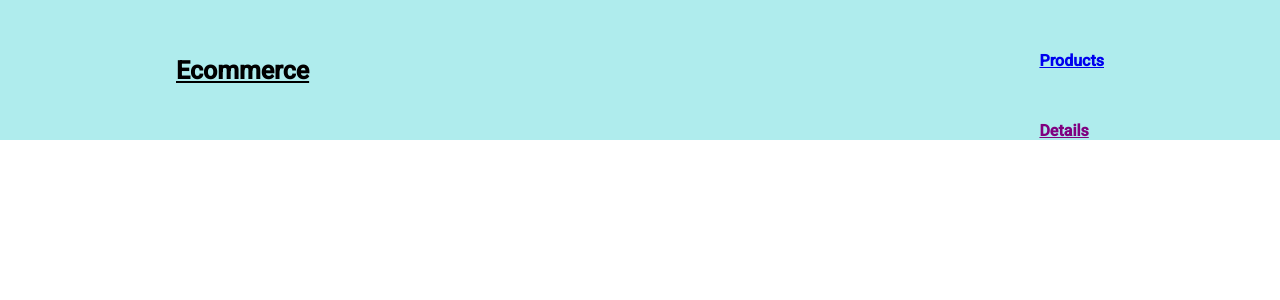
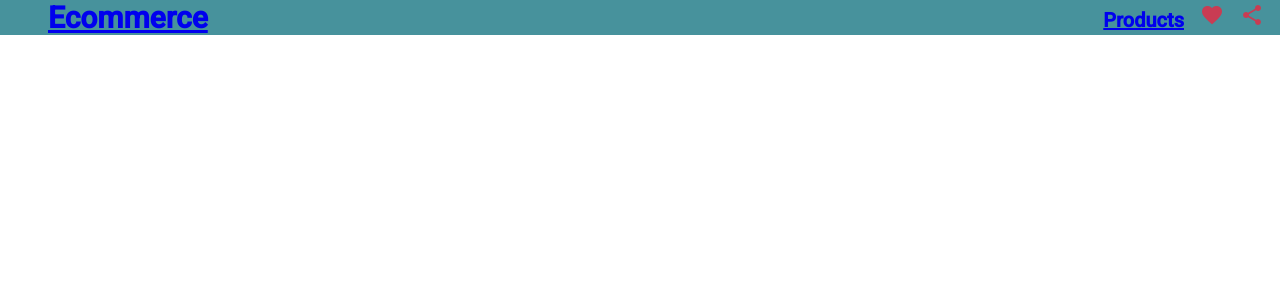
Before and after one commit to poojabastawadi7/PROJECT, an Angular app: page / in a window 1280 px wide. Shown: the top 300 px of the page. Built offline with nearby package versions, Linux system fonts and the light colour scheme.

Commit message:
Update header.component.html

```diff
--- a/src/app/header/header.component.html
+++ b/src/app/header/header.component.html
@@ -1,25 +1,27 @@
 
-<mat-toolbar style="background-color: rgb(175, 236, 237)">
+<mat-toolbar style="background-color: rgb(71, 146, 156)">
           <div>
 
-      <a class="navbar-head" style= "font-size:25px; font-weight:bold;" href="#">
-        Ecommerce
+            <a class="navbar-brand" style="font-weight: 1000; font-size: 30px;padding-left: 2rem;" href="#"
+              >Ecommerce
             </a>
           </div>
 
           <span class="gap"></span>
           <div class="navbar">
-      <span style="font-weight: bold">
-        <div class="nav-s" >
-        <a class="nav-link"  routerLink="/products" routerLinkActive="active"  href="#">
-         Products</a
-        ></div>
-      </span>
-      <span style=" font-weight: bold ">
-        <div class="nav-s">
-        <a class="nav-link" style="color:purple;" routerLink="/product-details/1" href="#"
-          >Details</a
-        ></div></span>
+
+            <span style="font-weight: bold;font-size: 20px; padding-bottom:2rem;"
+              ><a class="nav-link" routerLink="/products" routerLinkActive="active"
+                >Products</a
+              ></span
+            >
+
+            <span>
+              <mat-icon><a class="nav-link" style="color:rgb(201, 60, 83);" href="#">favorite</a></mat-icon></span
+            >
+            <span
+              ><mat-icon><a class="nav-link" style="color:rgb(201, 60, 83)" href="#">share</a></mat-icon></span
+            >
 
 
           </div>
```
Lines whose indentation alone changed are shown as unchanged.
